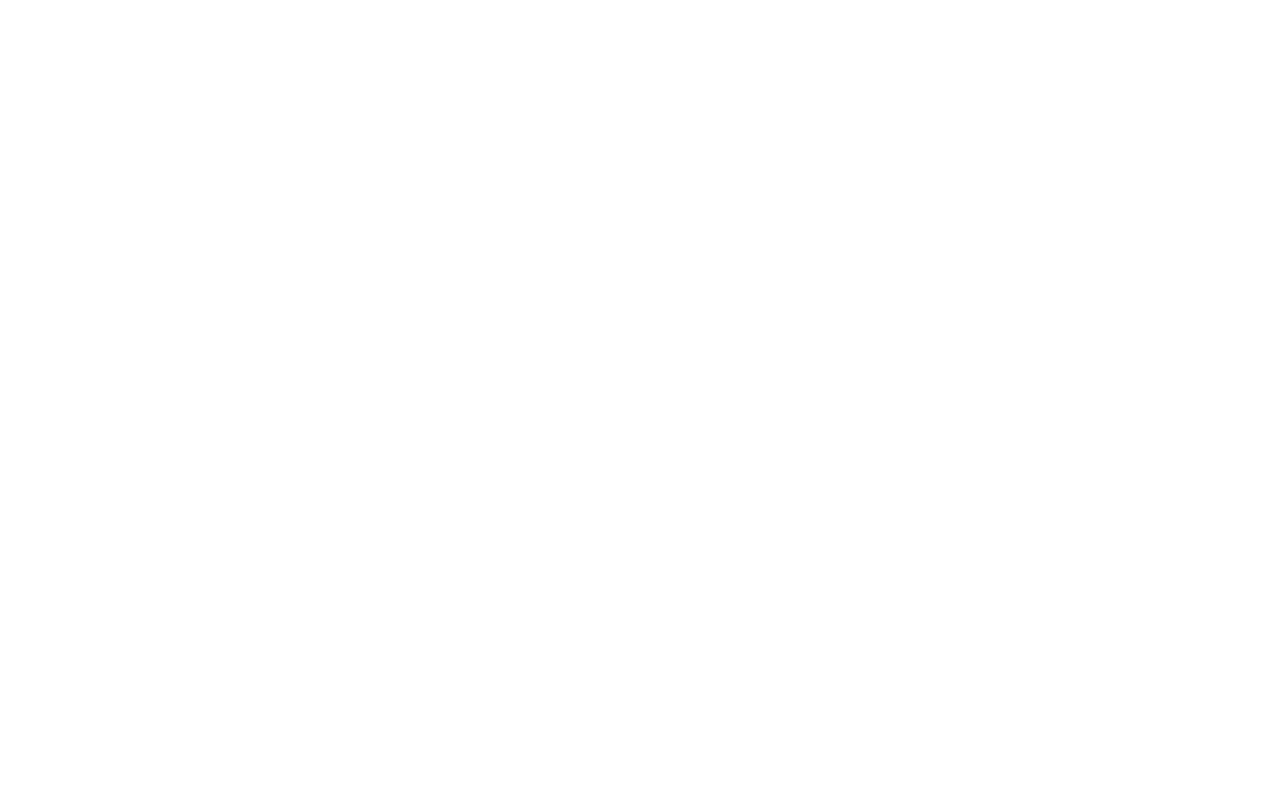
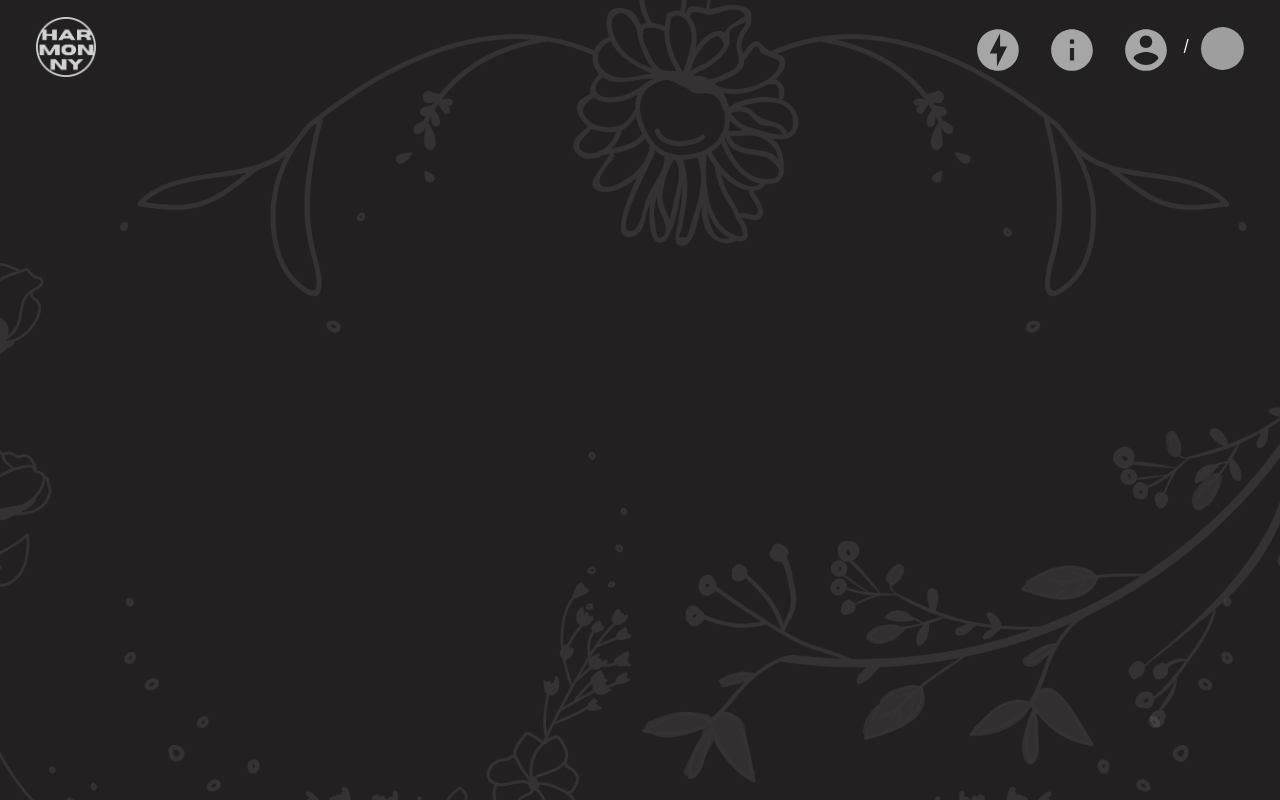
Before and after one commit to PuneethKpati/harmon.ny, a React (Create React App) app in the folder frontend/: page /about in a window 1280 px wide. Built offline with nearby package versions, Linux system fonts and the light colour scheme; grey boxes are pictures that could not be loaded.

Commit message:
added new paths and empty boiler plate pages

```diff
--- a/frontend/src/App.js
+++ b/frontend/src/App.js
@@ -1,6 +1,10 @@
 import './App.css';
 import Callback from './Components/callback';
 import Home from './Components/home';
+import Play from './Components/play';
+import Profile from './Components/profile';
+import About from './Components/about';
+
 import {BrowserRouter as Router, Route, Switch} from 'react-router-dom';
 
 function App() {
@@ -10,6 +14,9 @@
         <Switch>
           <Route exact path="/" component={Home} />
           <Route path="/callback" component={Callback} />
+          <Route path="/play" component={Play} />
+          <Route path="/profile" component={Profile} />
+          <Route path="/about" component={About} />
         </Switch>
       </Router>
   );
--- /dev/null
+++ b/frontend/src/Components/about.js
@@ -0,0 +1,12 @@
+import React from 'react';
+import Bar from './bar';
+
+const About = () => {
+    return (
+        <div className="Root">
+            <Bar />
+        </div>
+    )
+}
+
+export default About;
--- /dev/null
+++ b/frontend/src/Components/play.js
@@ -0,0 +1,12 @@
+import React from 'react';
+import Bar from './bar';
+
+const Play = () => {
+    return (
+        <div className="Root">
+            <Bar />
+        </div>
+    )
+}
+
+export default Play;
--- /dev/null
+++ b/frontend/src/Components/profile.js
@@ -0,0 +1,12 @@
+import React from 'react';
+import Bar from './bar';
+
+const Profile = () => {
+    return (
+        <div className="Root">
+            <Bar />
+        </div>
+    )
+}
+
+export default Profile;
```
